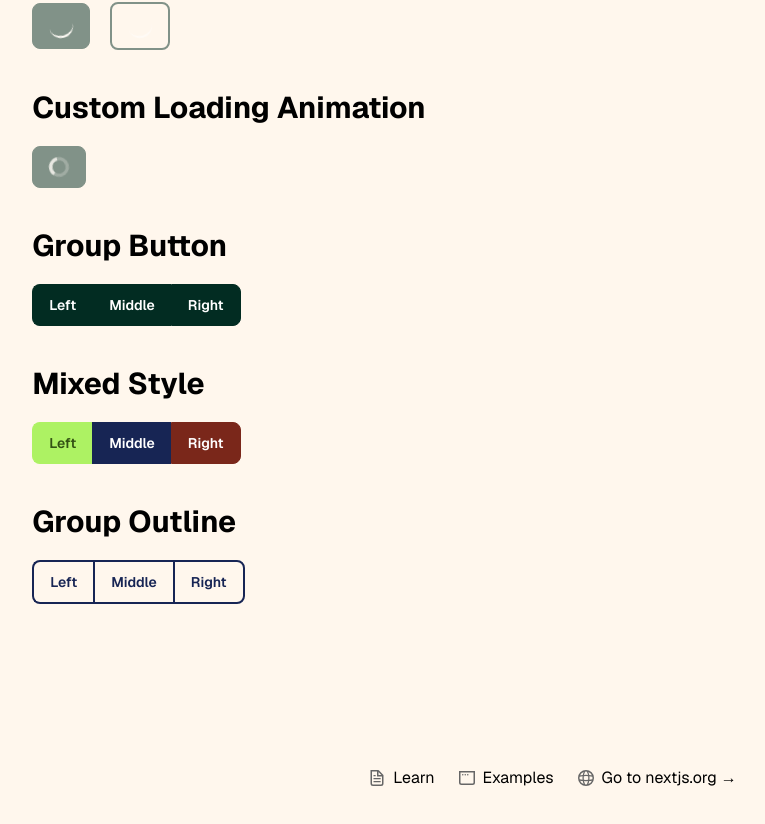
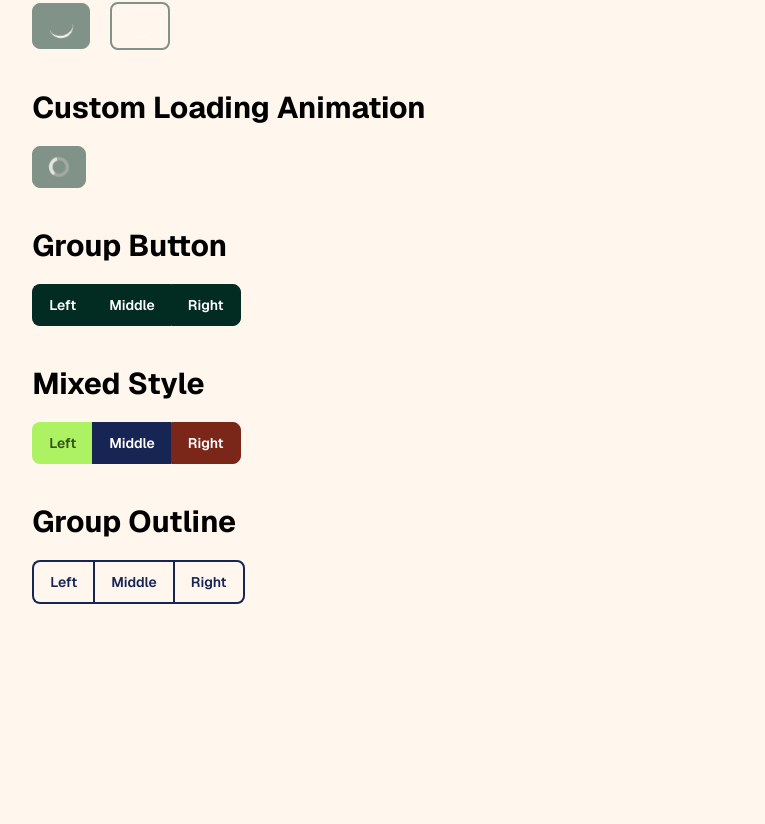
Before and after one commit to shakibdshy/react-button-pro, a Next.js app: page / in a window 1280 px wide. Shown: the part 1806-2630 px from the top of the page, without its empty margins (87-852 px from the left). Built offline with nearby package versions, Linux system fonts and the light colour scheme.

Commit message:
Remove unnecessary content

```diff
--- a/src/app/page.tsx
+++ b/src/app/page.tsx
@@ -1,6 +1,4 @@
-// import ButtonExamples from "@/components/examples/button-examples";
 import ButtonPage from "@/components/examples/examples";
-import Image from "next/image";
 import FloatingToggle from "@/components/ui/toggle/floating-toggle";
 
 export default function Home() {
@@ -11,53 +9,6 @@
         <ButtonPage />
         <FloatingToggle />
       </main>
-      <footer className="row-start-3 flex gap-6 flex-wrap items-center justify-center">
-        <a
-          className="flex items-center gap-2 hover:underline hover:underline-offset-4"
-          href="https://nextjs.org/learn?utm_source=create-next-app&utm_medium=appdir-template-tw&utm_campaign=create-next-app"
-          target="_blank"
-          rel="noopener noreferrer"
-        >
-          <Image
-            aria-hidden
-            src="/file.svg"
-            alt="File icon"
-            width={16}
-            height={16}
-          />
-          Learn
-        </a>
-        <a
-          className="flex items-center gap-2 hover:underline hover:underline-offset-4"
-          href="https://vercel.com/templates?framework=next.js&utm_source=create-next-app&utm_medium=appdir-template-tw&utm_campaign=create-next-app"
-          target="_blank"
-          rel="noopener noreferrer"
-        >
-          <Image
-            aria-hidden
-            src="/window.svg"
-            alt="Window icon"
-            width={16}
-            height={16}
-          />
-          Examples
-        </a>
-        <a
-          className="flex items-center gap-2 hover:underline hover:underline-offset-4"
-          href="https://nextjs.org?utm_source=create-next-app&utm_medium=appdir-template-tw&utm_campaign=create-next-app"
-          target="_blank"
-          rel="noopener noreferrer"
-        >
-          <Image
-            aria-hidden
-            src="/globe.svg"
-            alt="Globe icon"
-            width={16}
-            height={16}
-          />
-          Go to nextjs.org →
-        </a>
-      </footer>
     </div>
   );
 }
```
